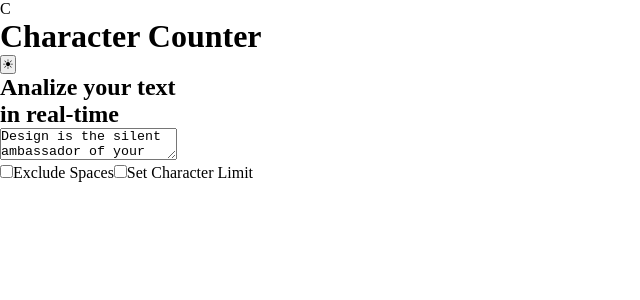
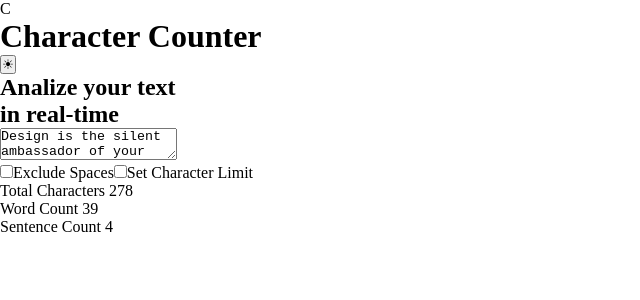
Before and after one commit to florbacigaluppi-sudo/proyecto.final.utn, a React (Vite) app: page / in a window 1280 px wide. Shown: the top 300 px of the page, without its empty margins (0-640 px from the left). Built offline with nearby package versions, Linux system fonts and the light colour scheme.

Commit message:
add: word, character, and sentence count functionality

```diff
--- a/src/App.jsx
+++ b/src/App.jsx
@@ -13,26 +13,31 @@ const App = () => {
 
     const [limitCharacterValue, setLimitCharacterValue] = useState(300)
 
-const character = excludeSpaces? text.replace(/\s/g,"").lenght : text.lenght8
+const characters = excludeSpaces? text.replace(/\s/g,"").length : text.length
 
 const handleChangeTextarea = (e) => {
     const value = e.target.value
 
 
     if(limitCharacter){
-        if (value.lenght<=limitCharacterValue){setText (value)}
+        if (value.length<=limitCharacterValue){setText (value)}
     }
-
     else{
     setText (value)}
-
 }
 
 const handleLimitCharacterInput = () => {
     setLimitCharacter (!limitCharacter)
     const newText = text.slice(0, limitCharacterValue)
     setText(newText)}
-return <main>
+
+const words = text.trim ()=== ""? 0 : text.trim().split(/\s+/).length
+const sentences = text.trim ()=== ""? 0 : text.split(/[.!?]+/).filter(sentence => sentence.trim() !== "").length
+
+
+
+return (
+<main>
     <Header/>
     <h2>Analize your text<br />in real-time </h2>
     <textarea
@@ -59,9 +64,12 @@ return <main>
         value={limitCharacterValue}
         onChange={(e)=> setLimitCharacterValue (e.target.value)}></input>}
         </div>
+        <p>Total Characters {characters}</p>
+        <p>Word Count {words}</p>
+        <p>Sentence Count {sentences}</p>
 
 
 </main>
-}
+)}
 
 export { App }
```
